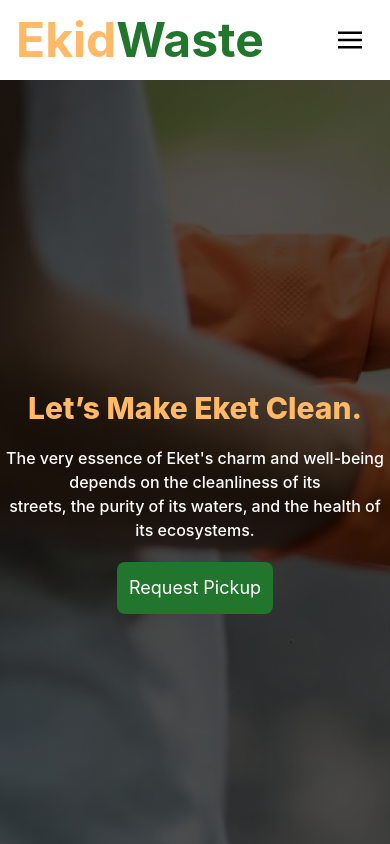
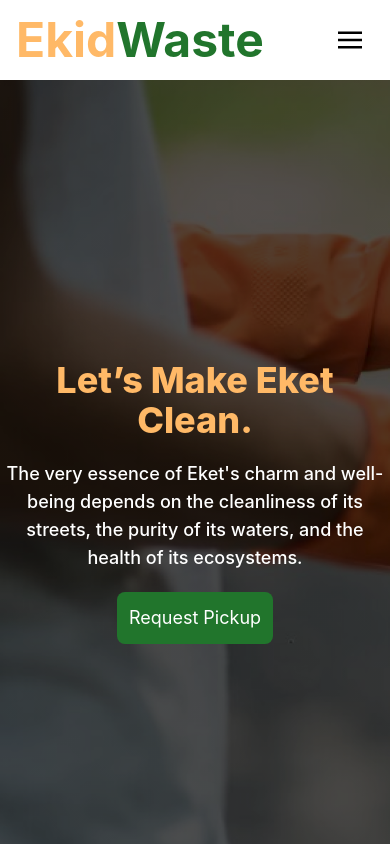
Before and after one commit to utibe1/WasteManagement, a React (Create React App) app: page / in a window 390 px wide. Shown: the top 844 px of the page. Built offline with nearby package versions, Linux system fonts and the light colour scheme.

Commit message:
reponsive

```diff
--- a/src/components/home.js
+++ b/src/components/home.js
@@ -15,10 +15,10 @@ const Home = () => {
       <div id='home' className="Homecontainer h-screen flex flex-col justify-center items-center">
         <div className="enter">
           <div className="text-center">
-            <h2 className=" font-extrabold lg:text-6xl text-[#FFB967] mb-5 text-3xl">
+            <h2 className=" font-extrabold lg:text-6xl text-[#FFB967] mb-5 text-4xl">
               Let’s Make Eket Clean.
             </h2>
-            <p className="lg:text-lg text-md font-medium text-[#fff] w-74 lg:w-full text-center my-3">
+            <p className="lg:text-lg text-lg font-medium text-[#fff] w-74 lg:w-full text-center my-3">
               The very essence of Eket's charm and well-being depends on the
               cleanliness of its <br />
               streets, the purity of its waters, and the health of its ecosystems.
```
